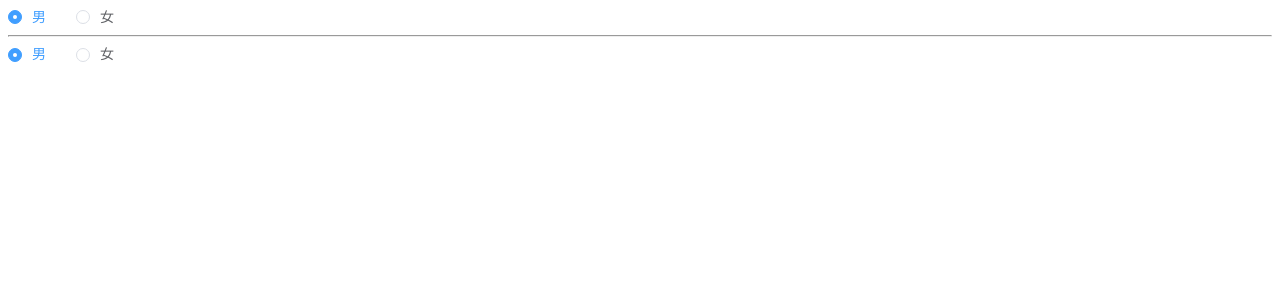
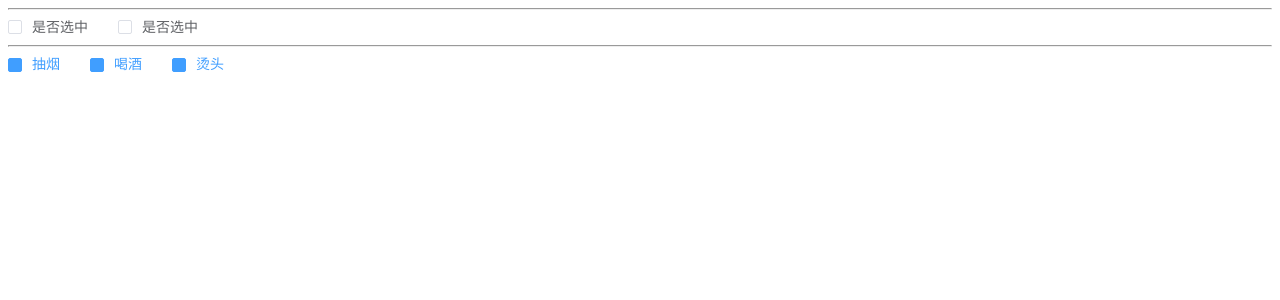
Before and after one commit to yoloke/baucd-ui, a Vue app: page / in a window 1280 px wide. Shown: the top 300 px of the page. Built offline with nearby package versions, Linux system fonts and the light colour scheme.

Commit message:
完成Checkbox、CheckboxGroup组件封装

```diff
--- a/src/App.vue
+++ b/src/App.vue
@@ -26,15 +26,25 @@
     <one-switch v-model="active" :name='username' ></one-switch>
   -->
 
-  <one-radio label="0" v-model="gender">男</one-radio>
+  <!-- <one-radio label="0" v-model="gender">男</one-radio>
   <one-radio label="1" v-model="gender">女</one-radio>
-
+  -->
   <div></div><hr>
-
+<!--
   <one-radio-group v-model="gender">
     <one-radio label="0">男</one-radio>
     <one-radio label="1">女</one-radio>
-  </one-radio-group>
+  </one-radio-group> -->
+
+  <one-checkbox v-model="active" label="0">是否选中</one-checkbox>
+  <one-checkbox v-model="active" label="0">是否选中</one-checkbox>
+  <hr>
+
+  <one-checkbox-group v-model="hobby">
+    <one-checkbox label="11">抽烟</one-checkbox>
+    <one-checkbox label="22">喝酒</one-checkbox>
+    <one-checkbox label="33">烫头</one-checkbox>
+  </one-checkbox-group>
 </template>
 
 <script>
@@ -45,7 +55,8 @@ export default {
       isVisible: false,
       username: "我是组件",
       active: false,
-      gender:'0'
+      gender: '0',
+      hobby:['11','22','33']
     };
   },
   methods: {
--- /dev/null
+++ b/src/components/Checkbox.vue
@@ -0,0 +1,141 @@
+<template>
+  <label class="one-checkbox" :class="{'is-checked':isChecked}">
+    <span class="one-checkbox_input">
+      <span class="one-checkbox_inner"></span>
+      <input type="checkbox"
+      class="one-checkbox_original"
+      :name="name"
+      :value="label"
+      v-model="model"
+      >
+    </span>
+    <span class="one-checkbox_label">
+      <slot>{{label}}</slot>
+    </span>
+  </label>
+</template>
+<script>
+export default {
+  name: 'OneCheckbox',
+  inject: {
+    CheckboxGroup: {
+      default: ''
+    }
+  },
+    props: {
+    //布尔值
+    modelValue: {
+      type: Boolean,
+      default: false
+    },
+    label: {
+      type: String,
+      default: ''
+    },
+    name: {
+      type: String,
+      default: ''
+    }
+  },
+  computed: {
+    model: {
+      get () {
+        return this.isGroup ? this.CheckboxGroup.modelValue : this.modelValue
+      },
+      set (value) {
+        this.isGroup ? this.CheckboxGroup.$emit('update:modelValue', value) : this.$emit('update:modelValue', value)
+      }
+    },
+    isGroup () {
+      return !!this.CheckboxGroup
+      },
+    //是否选中
+    isChecked () {
+      // 如果group包裹，判断label是否在model中
+      // 如果没有group包裹,直接使用model
+      return this.isGroup ? this.model.includes(this.label) : this.model
+    }
+  }
+}
+</script>
+
+<style lang="scss" scoped>
+  .one-checkbox{
+    color: #606266;
+    font-weight: 500;
+    font-size: 14px;
+    position: relative;
+    cursor: pointer;
+    display: inline-block;
+    white-space: nowrap;
+    user-select: none;
+    margin-right: 30px;
+    .one-checkbox_input{
+      white-space: nowrap;
+      cursor: pointer;
+      outline: none;
+      display: inline-block;
+      line-height: 1;
+      position: relative;
+      vertical-align: middle;
+      .one-checkbox_inner{
+        display: inline-block;
+        position: relative;
+        border: 1px solid #dcdfe6;
+        border-radius: 2px;
+        box-sizing: border-box;
+        width: 14px;
+        height: 14px;
+        background-color: #fff;
+        z-index: 1;
+        transition: border-color .25s cubic-bezier(.71,-.46,.29,1.46),background-color .25s,cubic-bezier(.71,-.46,.29,1.46);
+        &:after{
+          box-sizing: content-box;
+          content: '';
+          border: 1px solid #ffffff;
+          border-left: 0;
+          border-top: 0;
+          height: 7px;
+          left: 4px;
+          position: absolute;
+          top: 1px;
+          transform: rotate(45deg) scaleY(0);
+          width: 3px;
+          transition: transform .15s ease-in .05s;
+          transform-origin: center;
+        }
+      }
+      .one-checkbox_original{
+        opacity: 0;
+        outline: none;
+        position: absolute;
+        left: 10px;
+        margin: 0;
+        width: 0;
+        height: 0;
+        z-index: -1;
+      }
+    }
+    .one-checkbox_label{
+      display: inline-block;
+      padding-left: 10px;
+      line-height: 19px;
+      font-size: 14px;
+    }
+  }
+  // 选中的样式
+  .one-checkbox.is-checked{
+    .one-checkbox_input{
+      .one-checkbox_inner{
+        background-color: #409eff;
+        border-color: #409eff;
+      }
+      &:after{
+        transform: rotate(45deg) scaleY(1);
+      }
+    }
+    .one-checkbox_label{
+      color: #409eff;
+    }
+  }
+</style>
--- /dev/null
+++ b/src/components/CheckboxGroup.vue
@@ -0,0 +1,20 @@
+<template>
+  <div class="one-checkbox-group">
+    <slot></slot>
+  </div>
+</template>
+<script>
+export default {
+  name: 'OneCheckboxGroup',
+  provide () {
+    return {
+      CheckboxGroup: this
+    }
+  },
+  props: {
+    modelValue: {
+      type: Array
+    }
+  }
+}
+</script>
--- a/src/main.js
+++ b/src/main.js
@@ -7,6 +7,8 @@ import OneInput from './components/Input.vue'
 import OneSwitch from './components/Switch.vue'
 import OneRadio from './components/Radio.vue'
 import OneRadioGroup from './components/RadioGroup.vue'
+import OneCheckbox from './components/Checkbox.vue'
+import OneCheckboxGroup from './components/CheckboxGroup.vue'
 const app = createApp(App)
 app.component(OneButton.name, OneButton)
 app.component(OneDialog.name, OneDialog)
@@ -14,5 +16,7 @@ app.component(OneInput.name, OneInput)
 app.component(OneSwitch.name, OneSwitch)
 app.component(OneRadio.name, OneRadio)
 app.component(OneRadioGroup.name, OneRadioGroup)
+app.component(OneCheckbox.name, OneCheckbox)
+app.component(OneCheckboxGroup.name, OneCheckboxGroup)
 
 app.mount('#app')
```
Also changed, not shown: 1 other file (tests, documents, lock files or other folders).
